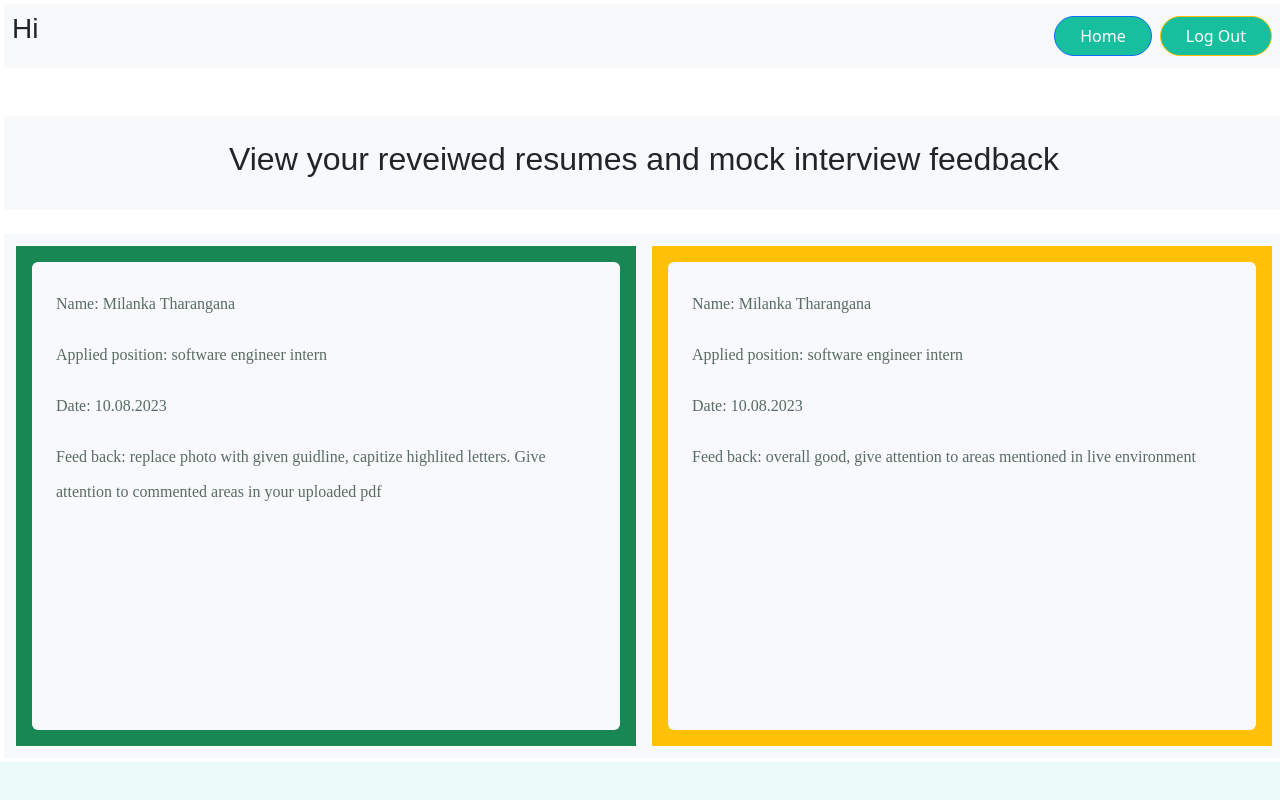
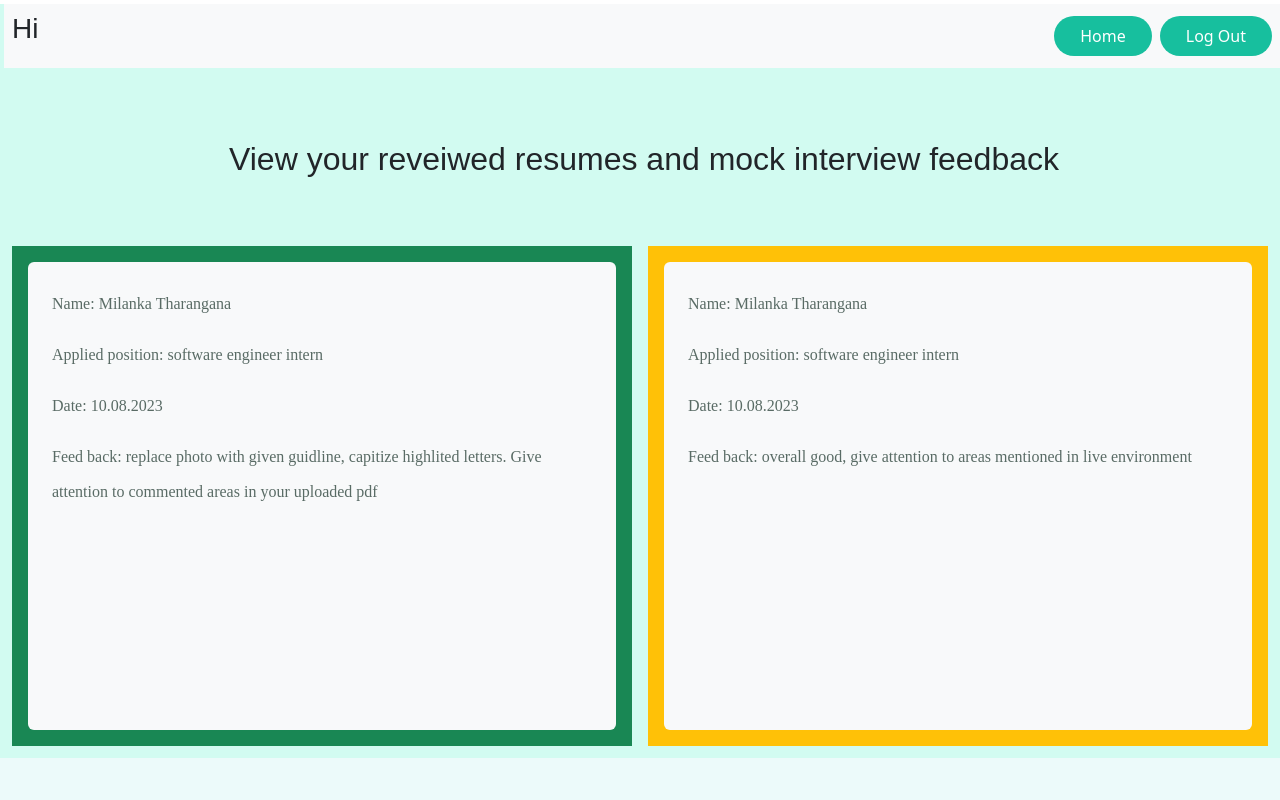
Before and after one commit to FuturePro-Career-Guidance/Future-Pro, a React (Create React App) app: page /myProfile in a window 1280 px wide. Shown: the top 800 px of the page. Built offline with nearby package versions, Linux system fonts and the light colour scheme.

Commit message:
profile section

```diff
--- a/src/Pages/profile.css
+++ b/src/Pages/profile.css
@@ -9,3 +9,11 @@
 .interviews{
     min-height: 250px;
 }
+
+.mainsection1{
+    background-color: #D2FBF1;
+}
+.profilesection{
+    background-color: #D2FBF1;
+
+}
--- a/src/Pages/profile.jsx
+++ b/src/Pages/profile.jsx
@@ -11,7 +11,7 @@ const MyProfile = () => {
 };
     return (
         <React.Fragment>
-            <div className='mainsection'>
+            <div className='mainsection1'>
                 <div className='navsection d-flex w-100 justify-content-between p-2 bg-light m-1 mb-5'>
                     <div>
                         <h3>Hi {}</h3>
@@ -19,19 +19,19 @@ const MyProfile = () => {
                     </div>
 
                     <div>
-                        <button className='btn btn-primary m-1' onClick={home}>Home</button>
-                        <button className='btn btn-warning m-1'>Log Out</button>
+                        <button className='btn  m-1' onClick={home}>Home</button>
+                        <button className='btn  m-1'>Log Out</button>
                     </div>
 
 
                 </div>
 
-                <div className='w-100 bg-light m-1 p-4 mb-4 text-center'>
+                <div className=' w-100 m-1 p-4 mb-4 text-center'>
                     <h2>View your reveiwed resumes and mock interview feedback </h2>
 
                 </div>
 
-                <div className='profilesection d-flex w-100 bg-light m-1 p-1 justify-content-between'>
+                <div className='profilesection d-flex w-100   p-1 justify-content-between'>
                     <div className='cvsubmitted d-flex w-50 bg-success p-2 m-2'>
                         <div className='cvreveiew bg-light p-4 m-2 w-100 rounded'>
                             <p>Name: Milanka Tharangana</p>
```
